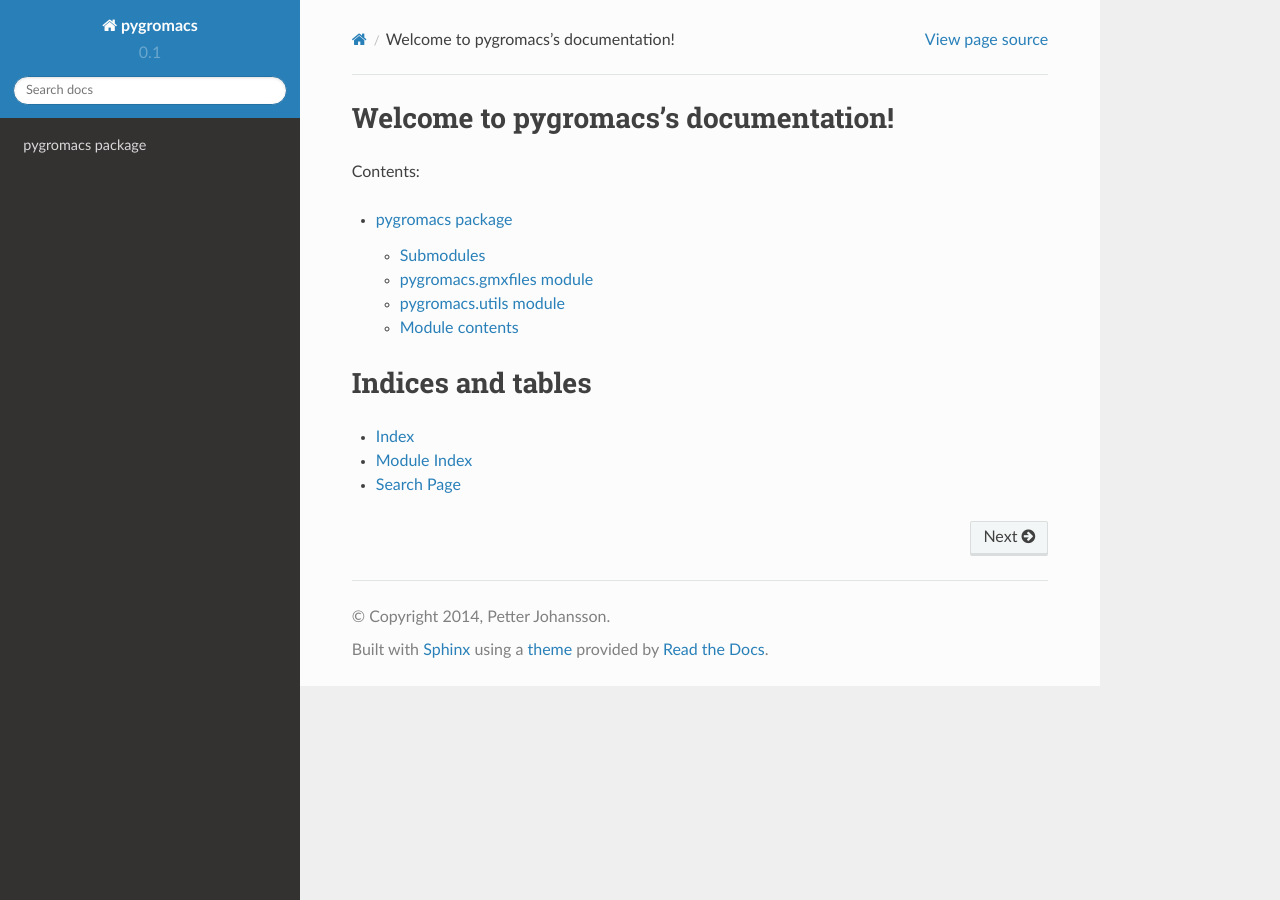
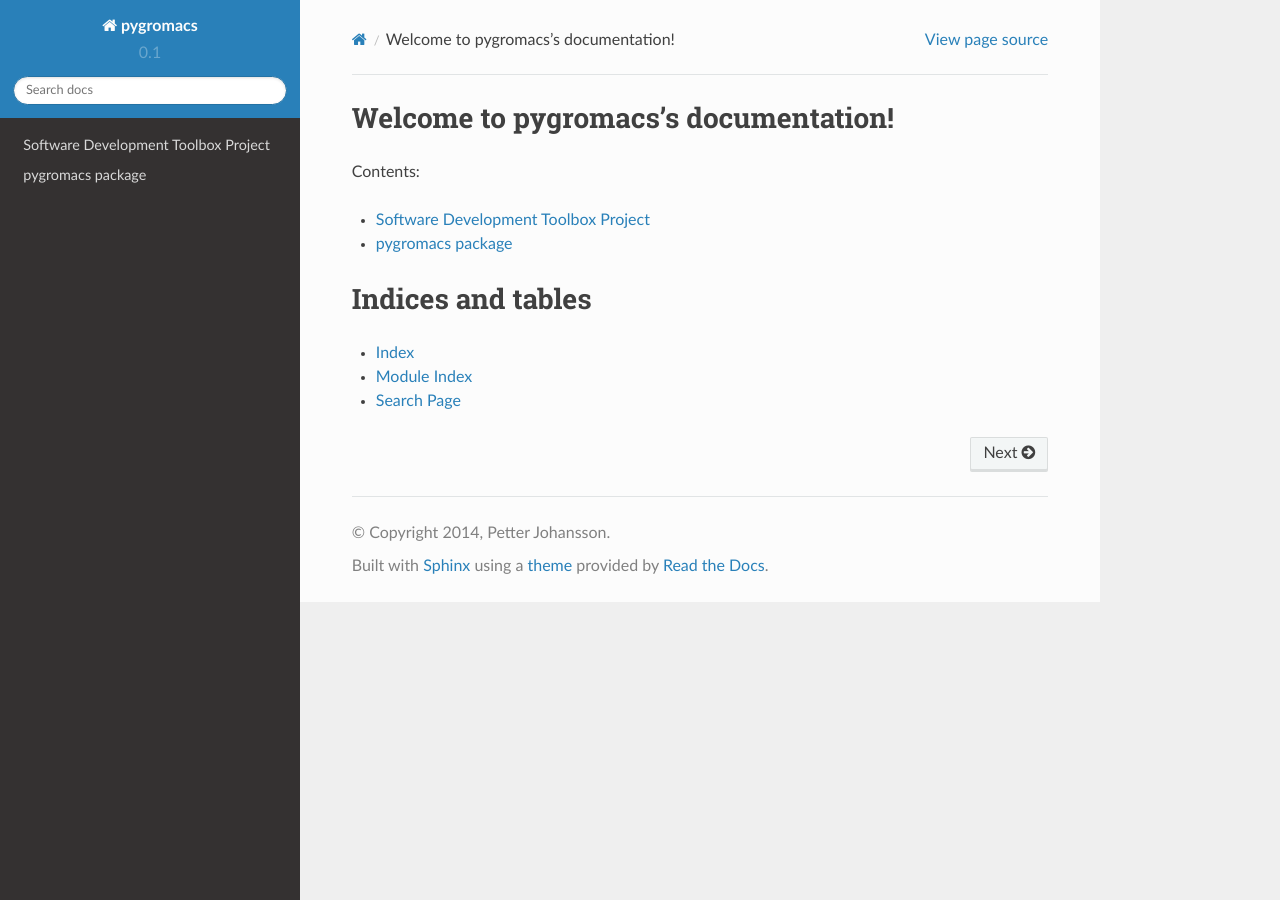
Before and after one commit to pjohansson/pygromacs, a Sphinx documentation site: the page built from docs/index.rst, in a window 1280 px wide. Built offline with Sphinx 7.4.7 and the Read the Docs theme 2.0.0, drawn with Linux system fonts in a browser that asks for light colours; formulas are drawn with MathJax 3.

Commit message:
Add section for SDT project report

```diff
--- a/docs/index.rst
+++ b/docs/index.rst
@@ -10,7 +10,9 @@ Welcome to pygromacs's documentation!
 Contents:
 
 .. toctree::
-   :maxdepth: 2
+   :maxdepth: 1
+
+   toolbox-project
 
    modules/pygromacs
 
```
Also changed, not shown: docs/toolbox-project.rst (added, +21 -0 lines).
